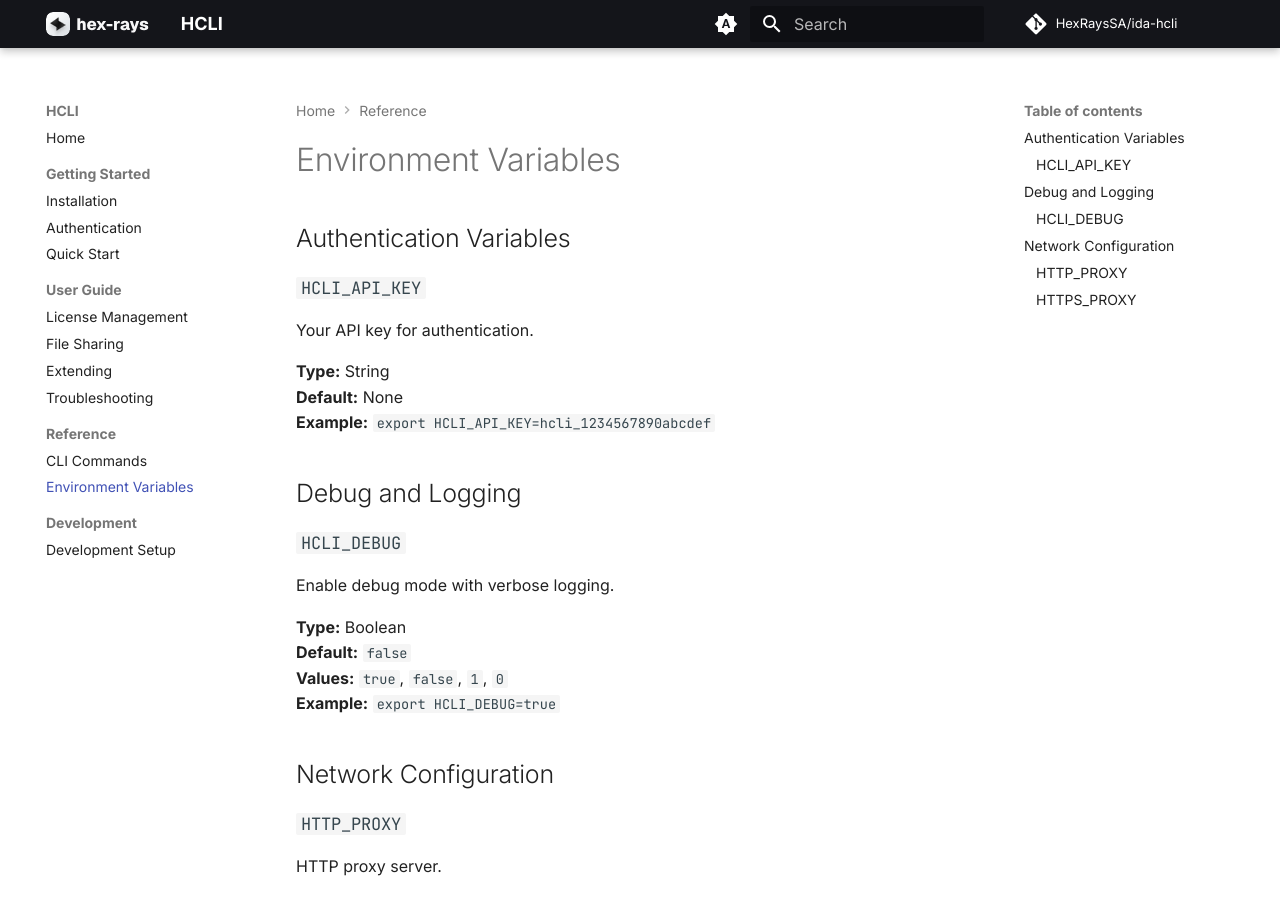
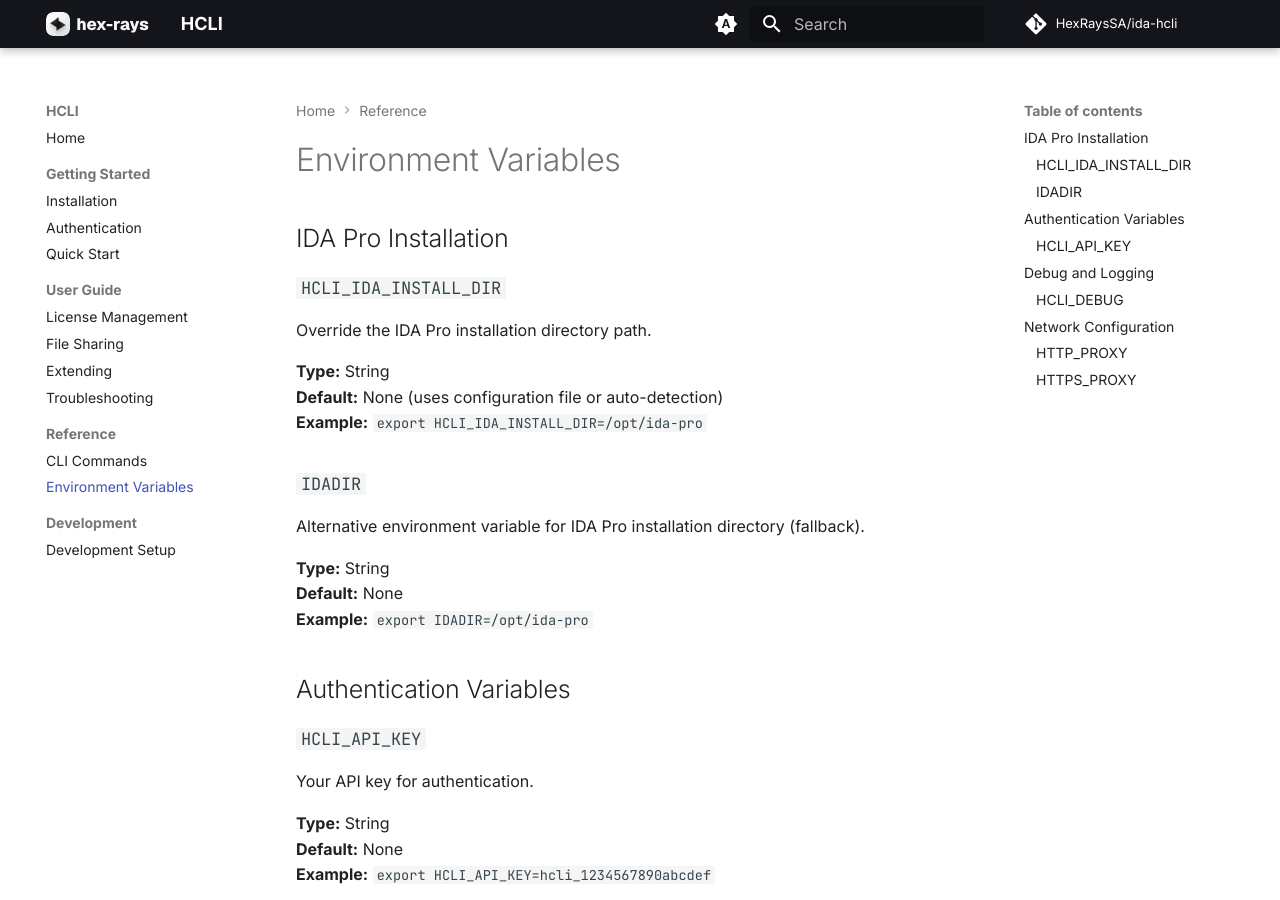
Before and after one commit to HexRaysSA/ida-hcli, an MkDocs documentation site: the page built from docs/reference/environment-variables.md, in a window 1280 px wide and 900 px high. Built offline with MkDocs 1.6.1 and Material for MkDocs 9.7.7, drawn with Linux system fonts in a browser that asks for light colours; comment, search, counter and statistics services are not loaded.

Commit message:
Complete HCLI_IDA_INSTALL_DIR implementation with documentation
Co-authored-by: williballenthin <156560+williballenthin@users.noreply.github.com>

```diff
--- a/docs/reference/environment-variables.md
+++ b/docs/reference/environment-variables.md
@@ -1,4 +1,20 @@
 # Environment Variables
+
+## IDA Pro Installation
+
+### `HCLI_IDA_INSTALL_DIR`
+Override the IDA Pro installation directory path.
+
+**Type:** String
+**Default:** None (uses configuration file or auto-detection)
+**Example:** `export HCLI_IDA_INSTALL_DIR=/opt/ida-pro`
+
+### `IDADIR`
+Alternative environment variable for IDA Pro installation directory (fallback).
+
+**Type:** String
+**Default:** None
+**Example:** `export IDADIR=/opt/ida-pro`
 
 ## Authentication Variables
 
```
Also changed, not shown: 1 other file.
